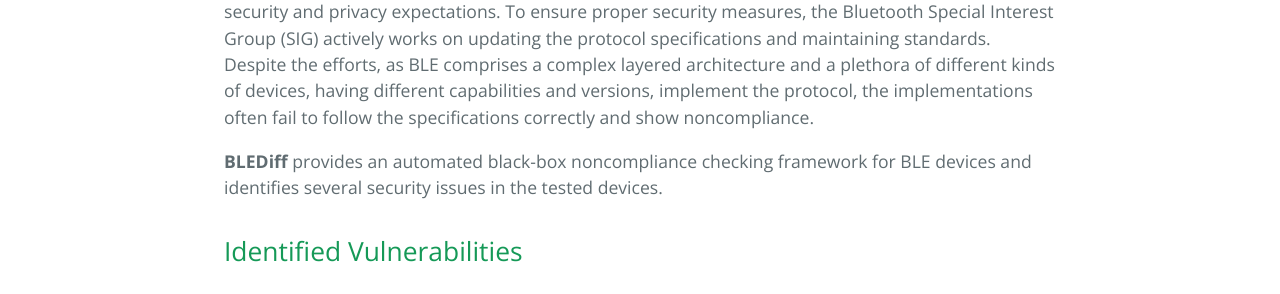
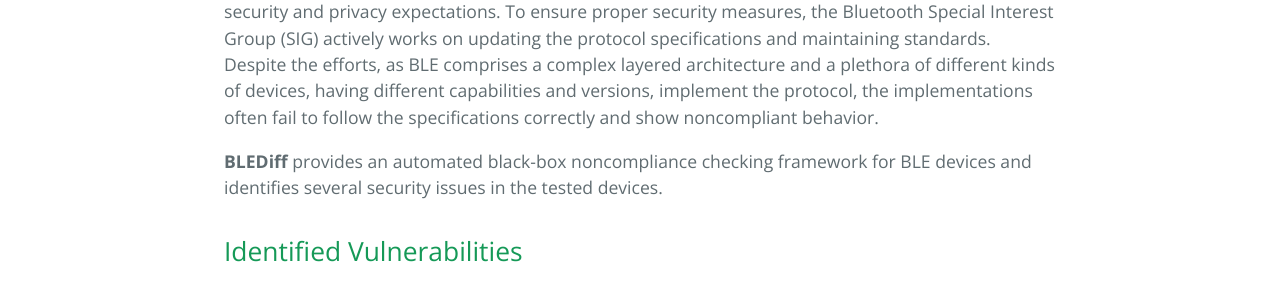
Before and after one commit to BLEDiff/BLEdiff.github.io, a Jekyll site: the page built from index.md, in a window 1280 px wide and 900 px high. Shown: the part 552-846 px from the top of the window. Built offline with Jekyll 4.4.1, drawn with Linux system fonts in a browser that asks for light colours; some of the changed text lies outside the part shown.

Commit message:
Update index.md

```diff
--- a/index.md
+++ b/index.md
@@ -2,7 +2,7 @@
 layout: default
 ---
 
-The Bluetooth Low Energy (BLE) is regarded as the most popular short range wireless communication technology in the recent years. According to [reports](https://www.bluetooth.com/2022-market-update/), the number of BLE devices is expected to reach over 7 Billion in the next 4 years including mobile phones, IoT devices, computers, headphones, smart watches, etc. With this large attack surface, adversaries often target BLE devices to bypass security and privacy expectations. To ensure proper security measures, the Bluetooth Special Interest Group (SIG) actively works on updating the protocol specifications and maintaining standards. Despite the efforts, as BLE comprises a complex layered architecture and a plethora of different kinds of devices, having different capabilities and versions, implement the protocol, the implementations often fail to follow the specifications correctly and show noncompliance.
+The Bluetooth Low Energy (BLE) is regarded as the most popular short range wireless communication technology in the recent years. According to [reports](https://www.bluetooth.com/2022-market-update/), the number of BLE devices is expected to reach over 7 Billion in the next 4 years including mobile phones, IoT devices, computers, headphones, smart watches, etc. With this large attack surface, adversaries often target BLE devices to bypass security and privacy expectations. To ensure proper security measures, the Bluetooth Special Interest Group (SIG) actively works on updating the protocol specifications and maintaining standards. Despite the efforts, as BLE comprises a complex layered architecture and a plethora of different kinds of devices, having different capabilities and versions, implement the protocol, the implementations often fail to follow the specifications correctly and show noncompliant behavior.
 
 **BLEDiff** provides an automated black-box noncompliance checking framework for BLE devices and identifies several security issues in the tested devices.
 
```
